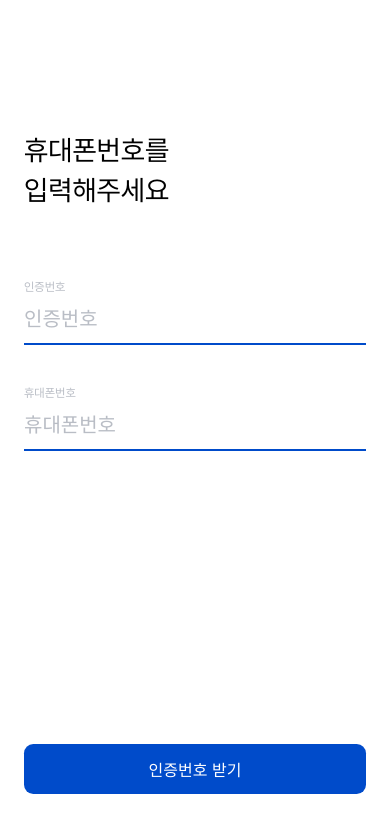
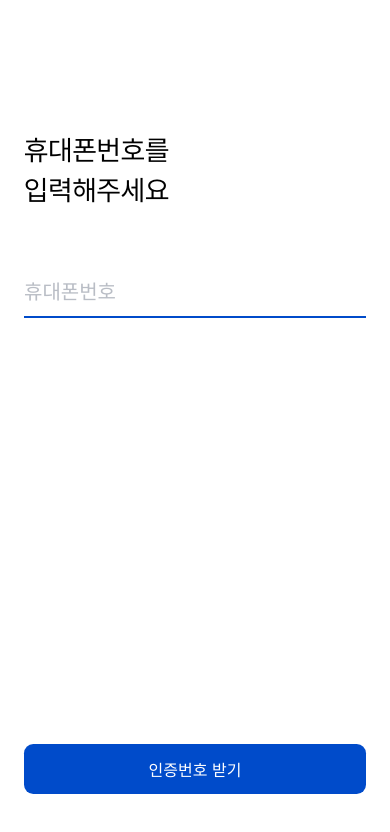
Before and after one commit to petqua-demo/petqua_frontend, a React Native app: screen /Join in a window 390 px wide. Shown: the top 832 px of the page. Built offline with nearby package versions, Linux system fonts and the light colour scheme.

Commit message:
feat: change join elements on button click
Change join screen elements on "request verificationNum" button.
- command text, button name
If there is verificationNum input, display textInputTitle.

```diff
--- a/src/screens/beginning/Join.tsx
+++ b/src/screens/beginning/Join.tsx
@@ -12,6 +12,7 @@ export default function Join({ navigation }: any) {
   const isLoaded = useCachedResources();
   const [phoneNum, setPhoneNum] = useState("");
   const [verificationNum, setVerificationNum] = useState("");
+  const [clickVerifyBtn, setClickVerifyBtn] = useState(false);
 
   if (isLoaded) {
     return (
@@ -19,9 +20,20 @@ export default function Join({ navigation }: any) {
         <View style={styles.container}>
           <StatusBar style="auto" />
           <View style={styles.content}>
-            <Text style={styles.command}>휴대폰번호를{"\n"}입력해주세요</Text>
+            <Text style={styles.command}>
+              {[
+                (!clickVerifyBtn && "휴대폰번호") ||
+                  (clickVerifyBtn && "인증번호"),
+              ]}
+              를{"\n"}입력해주세요
+            </Text>
+            {clickVerifyBtn && (
               <View style={styles.inputItem}>
-              <Text style={styles.textInputTitle}>인증번호</Text>
+                <Text style={styles.textInputTitle}>
+                  {[
+                    (!verificationNum && "") || (verificationNum && "인증번호"),
+                  ]}
+                </Text>
                 <InputBox
                   placeholder="인증번호"
                   keyboardType="numeric"
@@ -32,10 +44,12 @@ export default function Join({ navigation }: any) {
                   }
                   clearText={() => setVerificationNum("")}
                 />
-              {/* clear button 눌렀을 때는 키보드 안 사라지게 하는 코드 추가하기 */}
               </View>
+            )}
             <View style={styles.inputItem}>
+              {clickVerifyBtn && (
                 <Text style={styles.textInputTitle}>휴대폰번호</Text>
+              )}
               <InputBox
                 placeholder="휴대폰번호"
                 keyboardType="numeric"
@@ -48,8 +62,11 @@ export default function Join({ navigation }: any) {
           </View>
           <View style={styles.buttonBox}>
             <BlueButton
-              title="인증번호 받기"
-              onPress={() => {}}
+              title={[
+                (!clickVerifyBtn && "인증번호 받기") ||
+                  (clickVerifyBtn && "확인"),
+              ]}
+              onPress={(clickVerifyBtn: any) => setClickVerifyBtn(true)}
               buttonStyle={{ width: "100%", height: 50 }}
             ></BlueButton>
           </View>
```
Lines whose indentation alone changed are shown as unchanged.
